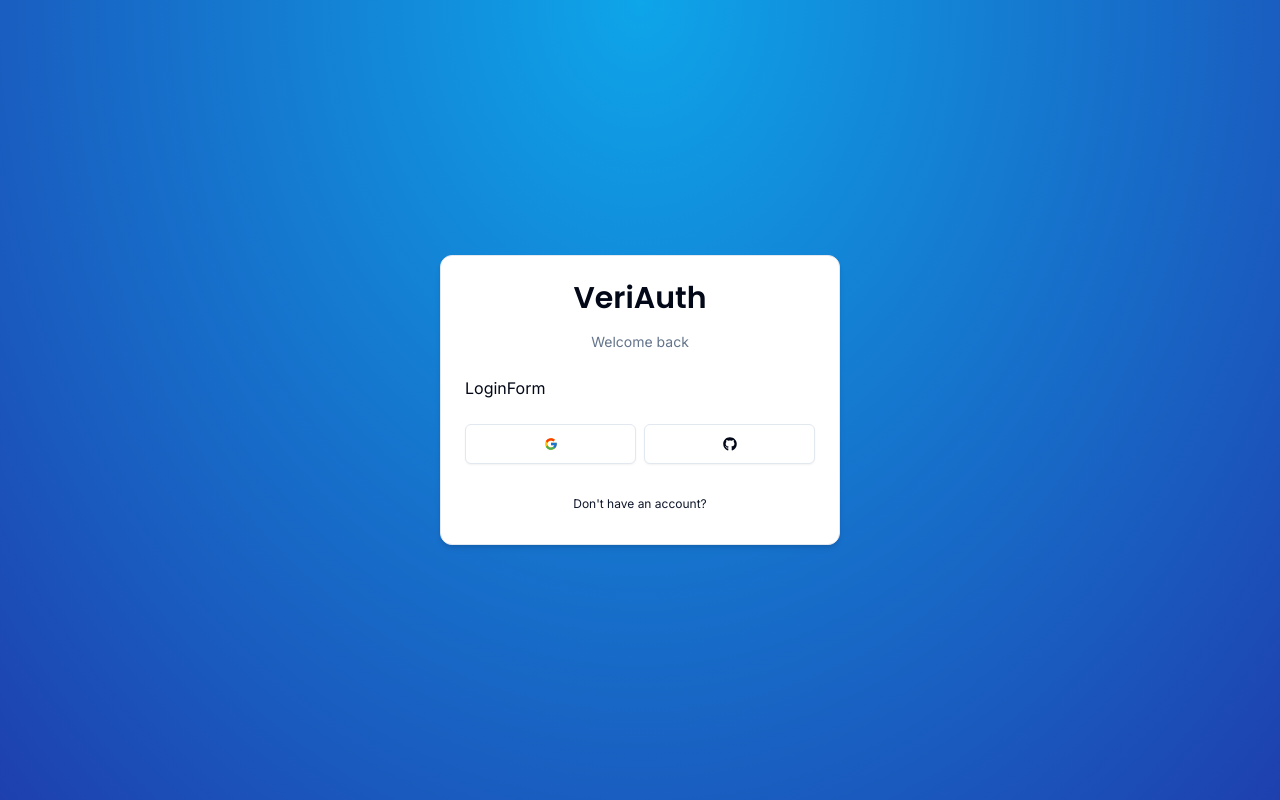
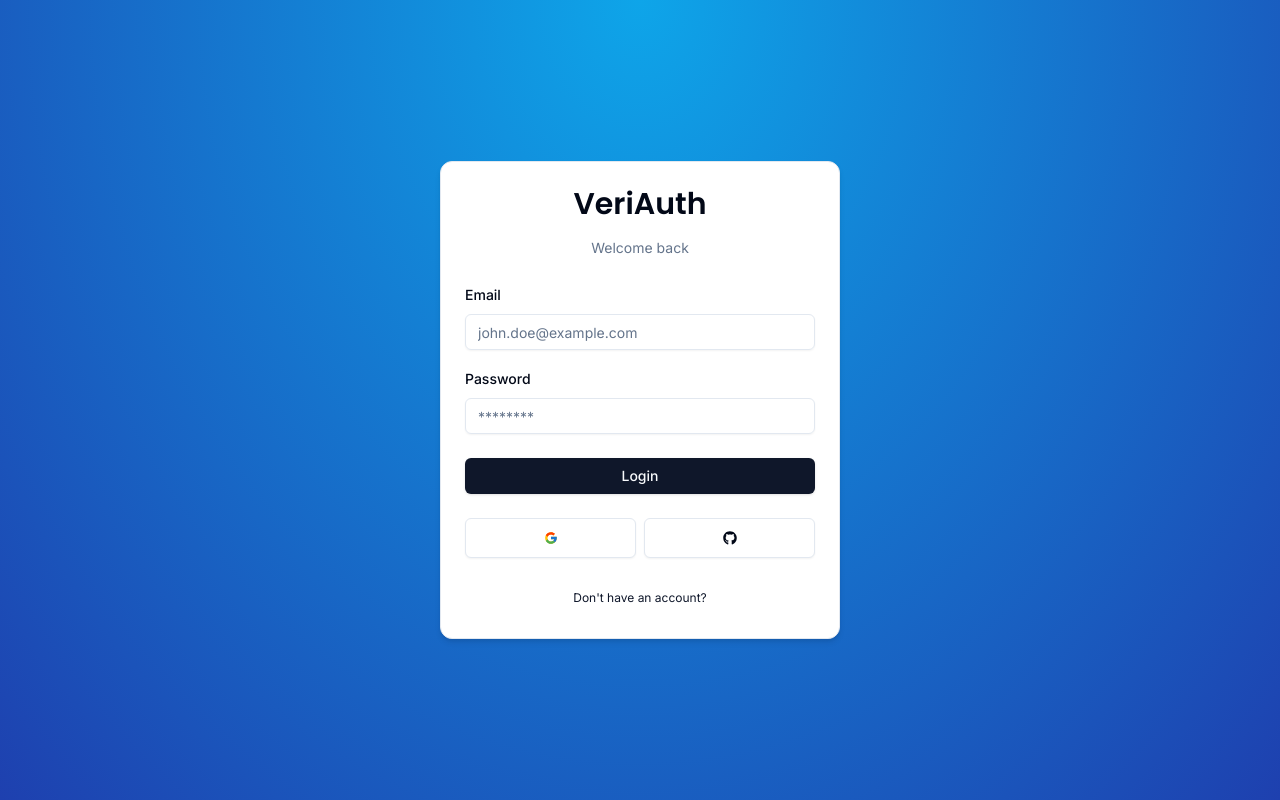
Before and after one commit to WinnardArthur/VeriAuth, a Next.js app: page /auth/login in a window 1280 px wide. Built offline with nearby package versions, Linux system fonts and the light colour scheme.

Commit message:
create login form

```diff
--- a/components/auth/login-form.tsx
+++ b/components/auth/login-form.tsx
@@ -1,7 +1,51 @@
-import React from "react";
+"use client";
+
+import React, { useState, useTransition } from "react";
+import * as z from "zod";
+import { useForm } from "react-hook-form";
+import { zodResolver } from "@hookform/resolvers/zod";
+
 import { CardWrapper } from "./card-wrapper";
+import { LoginSchema } from "@/lib/validations";
+import {
+  Form,
+  FormField,
+  FormItem,
+  FormLabel,
+  FormMessage,
+  FormControl,
+} from "@/components/ui/form";
+import { Input } from "@/components/ui/input";
+import { Button } from "@/components/ui/button";
+import { FormError } from "../form-error";
+import { FormSuccess } from "../form-success";
+import { login } from "@/actions/login";
 
 const LoginForm = () => {
+  const [isPending, startTransition] = useTransition();
+  const [error, setError] = useState<string | undefined>("");
+  const [success, setSuccess] = useState<string | undefined>("");
+
+  const form = useForm<z.infer<typeof LoginSchema>>({
+    resolver: zodResolver(LoginSchema),
+    defaultValues: {
+      email: "",
+      password: "",
+    },
+  });
+
+  const onSubmit = (values: z.infer<typeof LoginSchema>) => {
+    setError("");
+    setSuccess("");
+
+    startTransition(() => {
+      login(values).then((data) => {
+        setError(data.error);
+        setSuccess(data.success);
+      });
+    });
+  };
+
   return (
     <CardWrapper
       headerLabel="Welcome back"
@@ -9,7 +53,55 @@
       backButtonLabel="Don't have an account?"
       showSocial
     >
-      LoginForm
+      <Form {...form}>
+        <form onSubmit={form.handleSubmit(onSubmit)} className="space-y-6">
+          <div className="space-y-4">
+            <FormField
+              control={form.control}
+              name="email"
+              render={({ field }) => (
+                <FormItem>
+                  <FormLabel>Email</FormLabel>
+                  <FormControl>
+                    <Input
+                      {...field}
+                      placeholder="john.doe@example.com"
+                      type="email"
+                      disabled={isPending}
+                    />
+                  </FormControl>
+                  <FormMessage />
+                </FormItem>
+              )}
+            />
+
+            <FormField
+              control={form.control}
+              name="password"
+              render={({ field }) => (
+                <FormItem>
+                  <FormLabel>Password</FormLabel>
+                  <FormControl>
+                    <Input
+                      {...field}
+                      placeholder="********"
+                      type="password"
+                      disabled={isPending}
+                    />
+                  </FormControl>
+                  <FormMessage />
+                </FormItem>
+              )}
+            />
+          </div>
+
+          <FormError message={error} />
+          <FormSuccess message={success} />
+          <Button type="submit" className="w-full" disabled={isPending}>
+            Login
+          </Button>
+        </form>
+      </Form>
     </CardWrapper>
   );
 };
```
